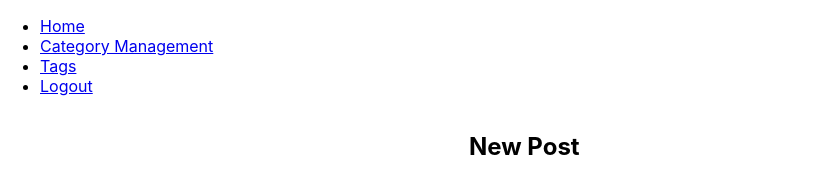
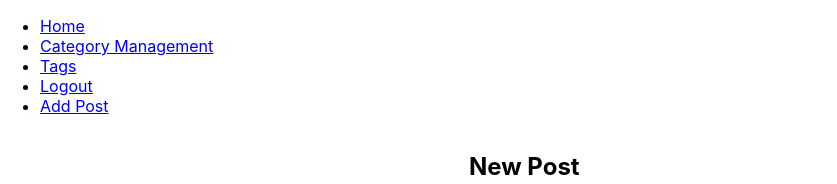
Before and after one commit to NSS-Day-Cohort-68/rare-client-rare-team-1, a React (Create React App) app: page /create-post in a window 1280 px wide. Shown: the top 184 px of the page, without its empty margins (0-837 px from the left). Built offline with nearby package versions, Linux system fonts and the light colour scheme; no server answers; sample sign-in values are in the browser's storage.

Commit message:
made changes noted in PR

```diff
--- a/src/components/forms/CreatePostForm.js
+++ b/src/components/forms/CreatePostForm.js
@@ -1,5 +1,4 @@
 import { useEffect, useState } from "react";
-// import { CategorySelectDropdown } from "../post/Category.js";
 import { getCategories } from "../../managers/categoryManager.js";
 import { addPost } from "../../managers/postManager.js";
 
@@ -11,21 +10,14 @@ export const CreatePostForm = () => {
     publicationDate: new Date().toISOString().slice(0, 10),
     image_url: "",
     content: "",
-    approved: 0,
+    approved: 1,
   });
   const [categories, setCategories] = useState([]);
-
-  // useEffect to fetch categories from api via service/manager
-  // store fetched categories using setCategories
-  // inside form render a dropdown menu using <select> and map through categories using <option> tag for each category with value (of  & key/value pair) being ID
-  // handleCategorySelect to store selected category
-  // handlePublish to handle storing object permanently in api
 
   useEffect(() => {
     getCategories().then((res) => {
       setCategories(res);
     });
-    console.log(categories);
   }, []);
 
   const handleInputChange = (e) => {
@@ -34,7 +26,7 @@ export const CreatePostForm = () => {
   };
 
   const handleCategorySelect = (e) => {
-    setPost({ ...post, category: parseInt(e.target.value) });
+    setPost({ ...post, category_id: parseInt(e.target.value) });
   };
 
   const handlePublish = (e) => {
--- a/src/components/post/Article.js
+++ b/src/components/post/Article.js
@@ -1,5 +1,3 @@
-import React from "react";
-
 export const ArticleInputField = ({ value, onChange }) => {
   return (
     <input
--- a/src/managers/postManager.js
+++ b/src/managers/postManager.js
@@ -1,7 +1,6 @@
 const apiURL = "http://localhost:8000";
 
 export const addPost = async (post) => {
-  console.log(post);
   const postOptions = {
     method: "POST",
     headers: { "Content-Type": "application/json" },
@@ -11,3 +10,7 @@ export const addPost = async (post) => {
   const response = await fetch(`${apiURL}/posts`, postOptions);
   return await response.json();
 };
+
+export const getPosts = () => {
+  return fetch(`${apiURL}/`);
+};
--- a/src/navbar/Navbar.js
+++ b/src/navbar/Navbar.js
@@ -1,5 +1,5 @@
-import { Link } from "react-router-dom"
-import "./Navbar.css"
+import { Link } from "react-router-dom";
+import "./Navbar.css";
 
 export const Navbar = () => {
   return (
@@ -19,6 +19,9 @@ export const Navbar = () => {
         <Link to="/logout">Logout</Link>
         <br></br>
       </li>
+      <li className="navbar-item">
+        <Link to="/create-post">Add Post</Link>
+      </li>
     </ul>
-  )
-}
+  );
+};
```
